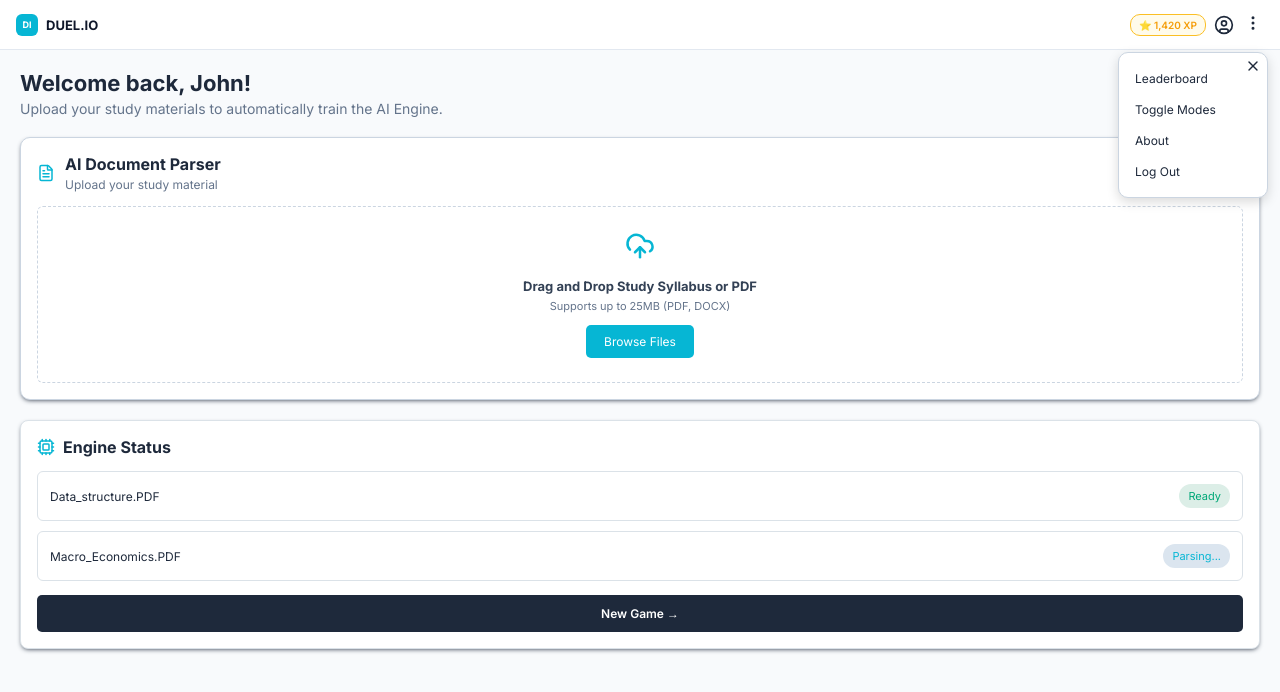
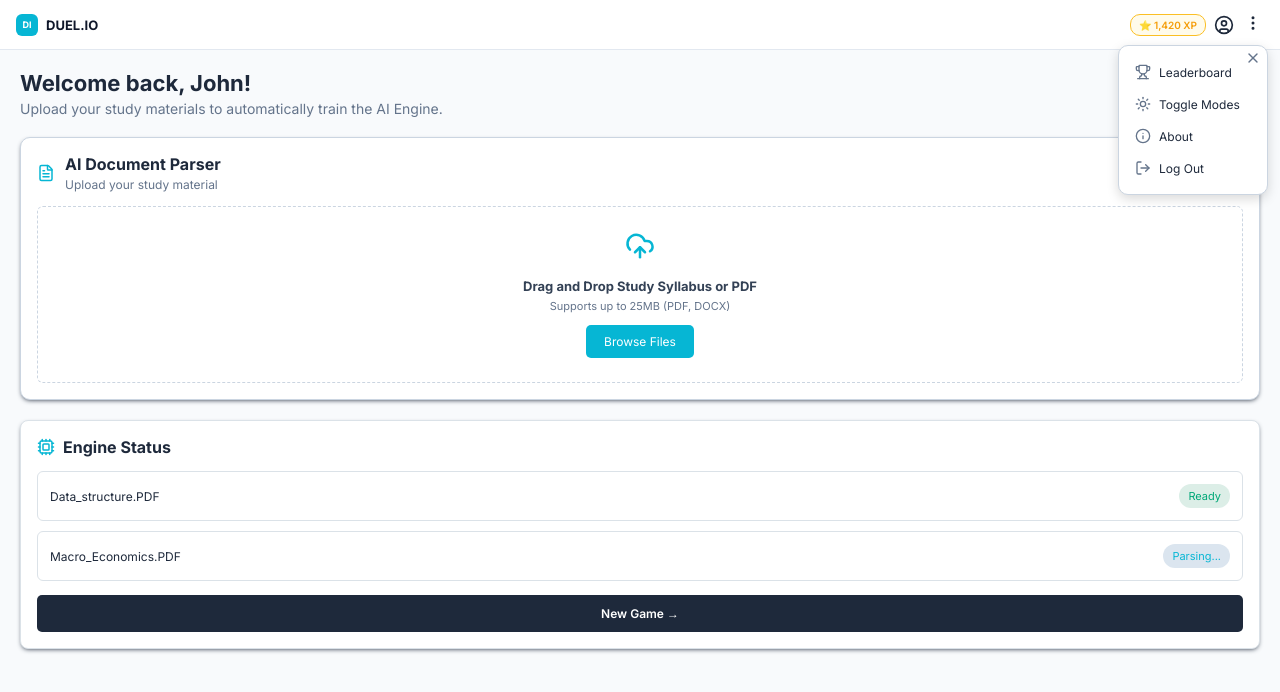
Before and after one commit to success-paul-king/Duel, a React (Vite) app: page / in a window 1280 px wide. Both pictures are taken after a click on the button "Open menu". Shown: the top 692 px of the page. Built offline with nearby package versions, Linux system fonts and the light colour scheme.

Commit message:
Style header dropdown menu

```diff
--- a/src/App.css
+++ b/src/App.css
@@ -1,11 +1,12 @@
 .header {
+  position: relative;
   display: flex;
-  position: relative;
   justify-content: space-between;
   align-items: center;
   padding: 12px 16px;
   background: #ffffff;
   border-bottom: 1px solid #e2e8f0;
+  z-index: 10;
 }
 
 .logo {
@@ -62,10 +63,9 @@
   line-height: 1;
   cursor: pointer;
 }
-
 .menu-panel {
   position: absolute;
-  top: 52px;
+  top: 45px;
   right: 12px;
   width: 150px;
   padding: 10px;
@@ -73,11 +73,12 @@
   border: 1px solid #CBD5E1;
   border-radius: 10px;
   box-shadow: 0 4px 12px rgba(0, 0, 0, 0.15);
-  z-index: 100;
+  z-index: 1000;
 }
-
 .menu-panel button {
-  display: block;
+  display: flex;
+  align-items: center;
+  gap: 8px;
   width: 100%;
   padding: 8px 6px;
   border: none;
@@ -90,6 +91,11 @@
 
 .menu-panel button:hover {
   background: #F8FAFC;
+}
+
+.menu-panel button svg {
+  flex-shrink: 0;
+  color: #64748B;
 }
 
 .menu-panel .close-menu {
--- a/src/components/Header.jsx
+++ b/src/components/Header.jsx
@@ -1,5 +1,13 @@
 import { useState } from "react"
-import { MoreVertical, UserCircle, X } from "lucide-react"
+import {
+  MoreVertical,
+  UserCircle,
+  X,
+  Trophy,
+  Sun,
+  Info,
+  LogOut
+} from "lucide-react"
 
 function Header() {
   const [menuOpen, setMenuOpen] = useState(false)
@@ -35,10 +43,25 @@ function Header() {
             <X size={16} />
           </button>
 
-          <button>Leaderboard</button>
-          <button>Toggle Modes</button>
-          <button>About</button>
-          <button>Log Out</button>
+          <button>
+  <Trophy size={16} />
+  <span>Leaderboard</span>
+</button>
+
+<button>
+  <Sun size={16} />
+  <span>Toggle Modes</span>
+</button>
+
+<button>
+  <Info size={16} />
+  <span>About</span>
+</button>
+
+<button>
+  <LogOut size={16} />
+  <span>Log Out</span>
+</button>
         </div>
       )}
     </header>
```
